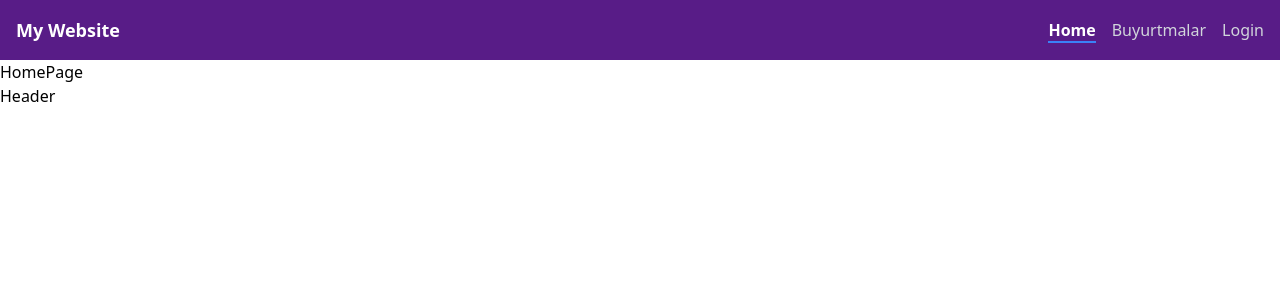
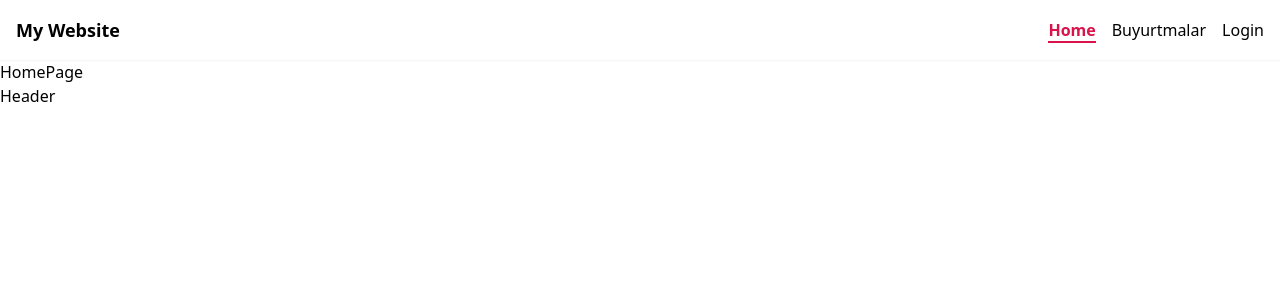
Before and after one commit to Muhammad-Devel/order-platform-3, a React (Vite) app: page / in a window 1280 px wide. Shown: the top 300 px of the page. Built offline with nearby package versions, Linux system fonts and the light colour scheme.

Commit message:
add colors for project

```diff
--- a/src/components/NavBar.jsx
+++ b/src/components/NavBar.jsx
@@ -5,9 +5,9 @@ function NavBar() {
   const [isOpen, setIsOpen] = useState(false);
 
   return (
-    <nav className="bg-purple-900 p-4">
+    <nav className="bg-white p-4 shadow-sm">
       <div className="flex justify-between items-center">
-        <div className="text-white text-lg font-bold">My Website</div>
+        <div className="text-black text-lg font-bold">My Website</div>
         <div>
           <button
             onClick={() => setIsOpen(!isOpen)}
@@ -26,8 +26,8 @@ function NavBar() {
               to="/"
               className={({ isActive }) =>
                 isActive
-                  ? "text-white font-bold border-b-2 border-blue-500"
-                  : "text-gray-300 hover:text-white"
+                  ? "text-claret-600 font-bold border-b-2 border-blue-500"
+                  : "text-gray-300 hover:text-claret-700"
               }
               end
             >
@@ -39,8 +39,8 @@ function NavBar() {
               to="/buyurtmalar"
               className={({ isActive }) =>
                 isActive
-                  ? "text-white font-bold border-b-2 border-blue-500"
-                  : "text-gray-300 hover:text-white"
+                  ? "text-claret-600 font-bold border-b-2 border-blue-500"
+                  : "text-gray-300 hover:text-claret-700"
               }
             >
               Buyurtmalar
@@ -51,8 +51,8 @@ function NavBar() {
               to="/login"
               className={({ isActive }) =>
                 isActive
-                  ? "text-white font-bold border-b-2 border-blue-500"
-                  : "text-gray-300 hover:text-white"
+                  ? "text-claret-600 font-bold border-b-2 border-blue-500"
+                  : "text-gray-300 hover:text-claret-700"
               }
             >
               Login
--- a/tailwind.config.js
+++ b/tailwind.config.js
@@ -3,6 +3,68 @@ export default {
   content: ["./index.html", "./src/**/*.{js,ts,jsx,tsx}"],
   theme: {
     extend: {},
+    colors: {
+      white: {
+        DEFAULT: "#ffffff",
+        100: "#333333",
+        200: "#666666",
+        300: "#999999",
+        400: "#cccccc",
+        500: "#ffffff",
+        600: "#ffffff",
+        700: "#ffffff",
+        800: "#ffffff",
+        900: "#ffffff",
+      },
+      cosmic_latte: {
+        DEFAULT: "#fff8e8",
+        100: "#614400",
+        200: "#c28800",
+        300: "#ffbd24",
+        400: "#ffda85",
+        500: "#fff8e8",
+        600: "#fff9eb",
+        700: "#fffaf0",
+        800: "#fffcf5",
+        900: "#fffdfa",
+      },
+      jasmine: {
+        DEFAULT: "#fcd581",
+        100: "#4b3402",
+        200: "#956704",
+        300: "#e09b06",
+        400: "#fabd38",
+        500: "#fcd581",
+        600: "#fcde9c",
+        700: "#fde6b4",
+        800: "#feeecd",
+        900: "#fef7e6",
+      },
+      rusty_red: {
+        DEFAULT: "#d52941",
+        100: "#2b080d",
+        200: "#56101a",
+        300: "#811826",
+        400: "#ab2133",
+        500: "#d52941",
+        600: "#de5466",
+        700: "#e77e8c",
+        800: "#efa9b3",
+        900: "#f7d4d9",
+      },
+      claret: {
+        DEFAULT: "#990d35",
+        100: "#1f030b",
+        200: "#3e0515",
+        300: "#5d0820",
+        400: "#7c0b2b",
+        500: "#990d35",
+        600: "#da134b",
+        700: "#ef4273",
+        800: "#f481a2",
+        900: "#fac0d0",
+      },
+    },
   },
   plugins: [],
 };
```
